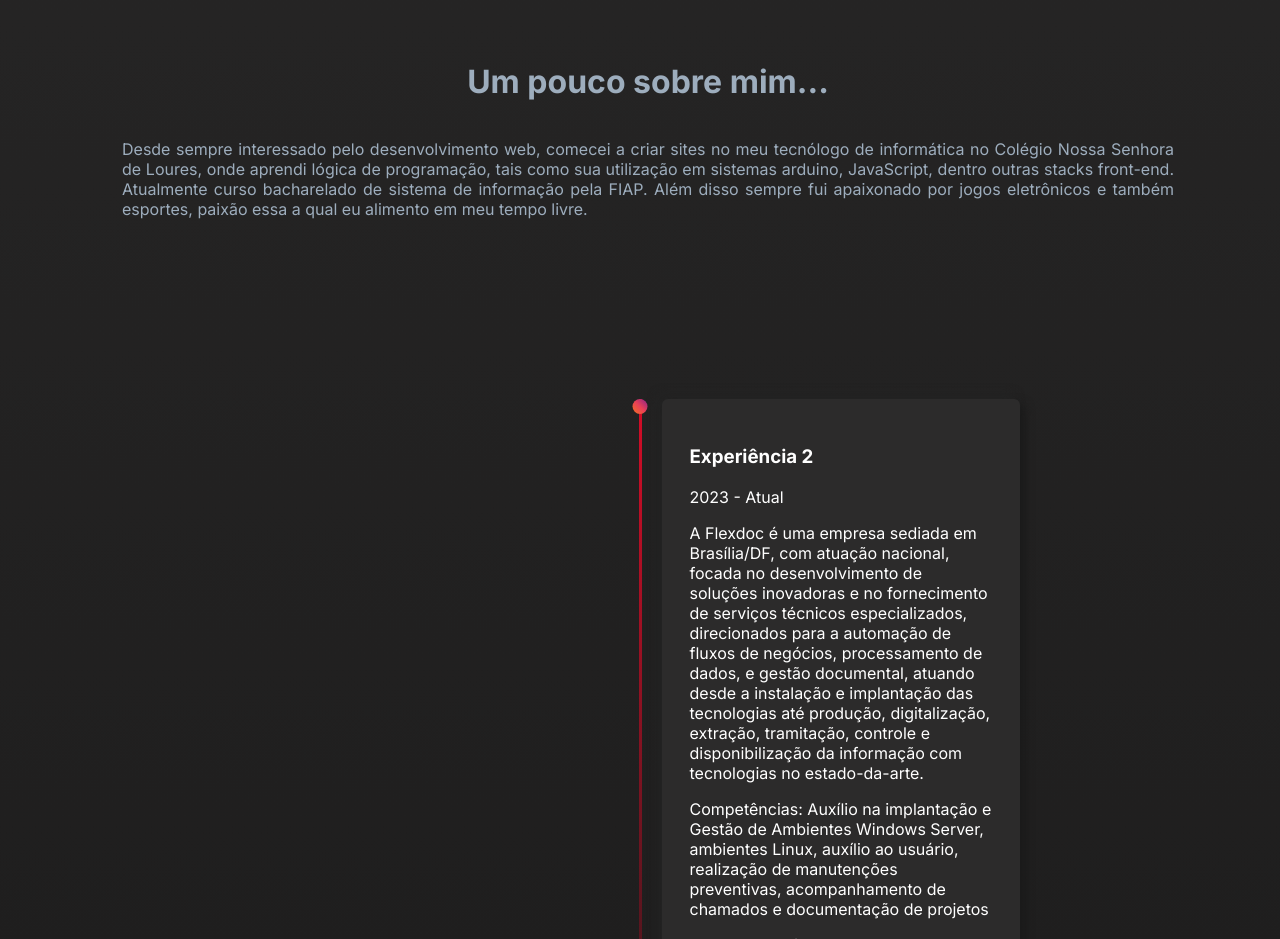
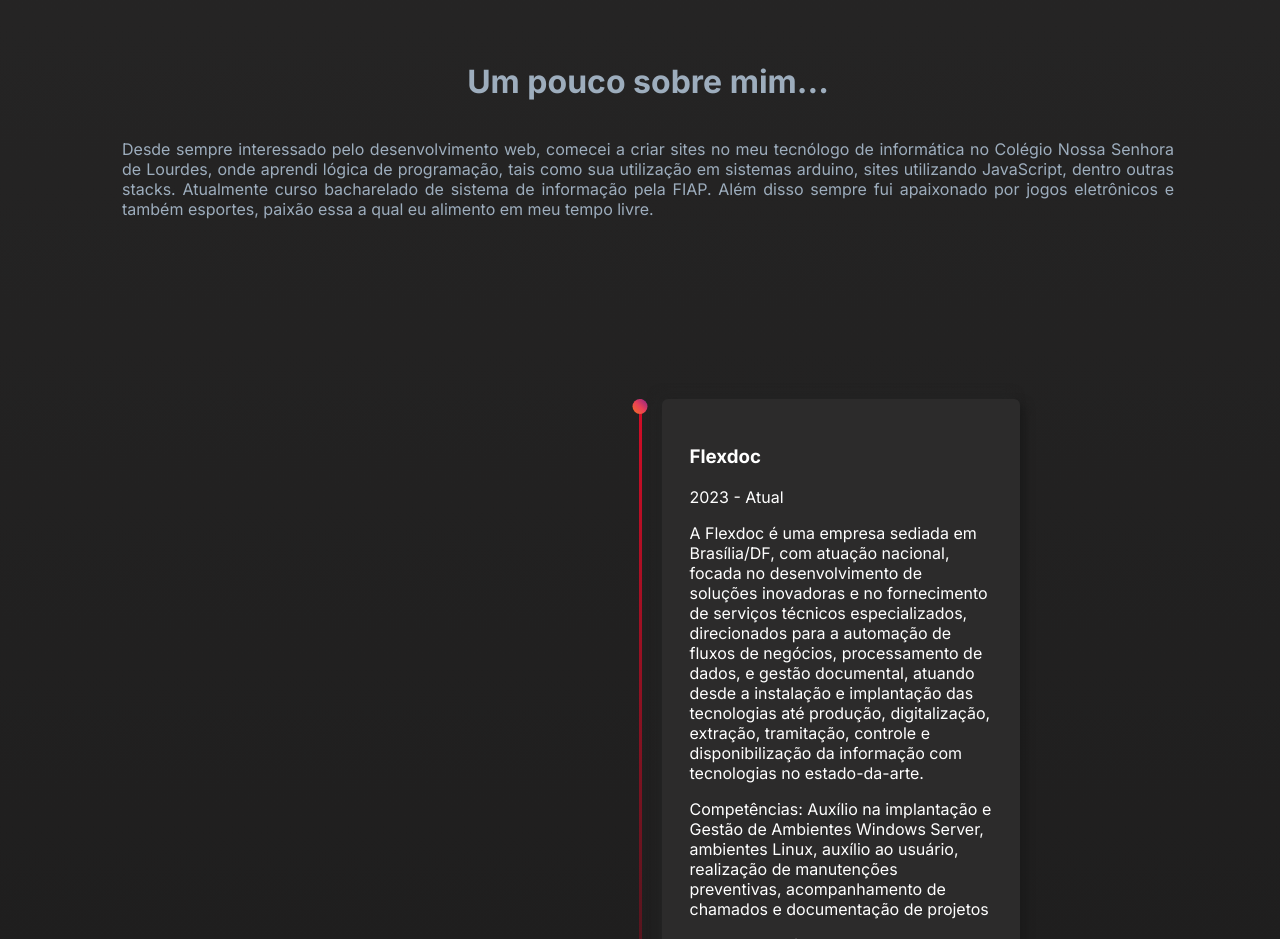
Before and after one commit to SamuelGMonte/portfolio, a Next.js app: page / in a window 1280 px wide. Shown: the part 1100-2039 px from the top of the page. Built offline with nearby package versions, Linux system fonts and the light colour scheme.

Commit message:
mudanças..>

```diff
--- a/app/components/aboutme/aboutme.tsx
+++ b/app/components/aboutme/aboutme.tsx
@@ -9,7 +9,7 @@ export default function AboutMe() {
           <div className="about">
               <h1 className="sobreH1">Um pouco sobre mim...</h1>
               <p className="sobrep">
-              Desde sempre interessado pelo desenvolvimento web, comecei a criar sites no meu tecnólogo de informática no Colégio Nossa Senhora de Loures, onde aprendi lógica de programação, tais como sua utilização em sistemas arduino, JavaScript, dentro outras stacks front-end. Atualmente curso bacharelado de sistema de informação pela FIAP. Além disso sempre fui apaixonado por jogos eletrônicos e também esportes, paixão essa a qual eu alimento em meu tempo livre.
+              Desde sempre interessado pelo desenvolvimento web, comecei a criar sites no meu tecnólogo de informática no Colégio Nossa Senhora de Lourdes, onde aprendi lógica de programação, tais como sua utilização em sistemas arduino, sites utilizando JavaScript, dentro outras stacks. Atualmente curso bacharelado de sistema de informação pela FIAP. Além disso sempre fui apaixonado por jogos eletrônicos e também esportes, paixão essa a qual eu alimento em meu tempo livre.
               </p>
           </div>
       </div>
--- a/app/components/timeline/timeline.tsx
+++ b/app/components/timeline/timeline.tsx
@@ -11,7 +11,7 @@ return (
             <div className="timeline-circle"></div>
         </div>
         <div className="timeline-component timeline-content">
-        <h3>Experiência 2</h3>
+        <h3>Flexdoc</h3>
         <span>2023 - Atual</span>
             <p>A Flexdoc é uma empresa sediada em Brasília/DF, com atuação nacional, focada no desenvolvimento de soluções inovadoras e no fornecimento de serviços técnicos especializados, direcionados para a automação de fluxos de negócios, processamento de dados, e gestão documental, atuando desde a instalação e implantação das tecnologias até produção, digitalização, extração, tramitação, controle e disponibilização da informação com tecnologias no estado-da-arte.</p>
             <p>Competências: Auxílio na implantação e Gestão de Ambientes Windows Server, ambientes Linux, auxílio ao usuário, realização de manutenções preventivas, acompanhamento de chamados e documentação de projetos</p>
```
